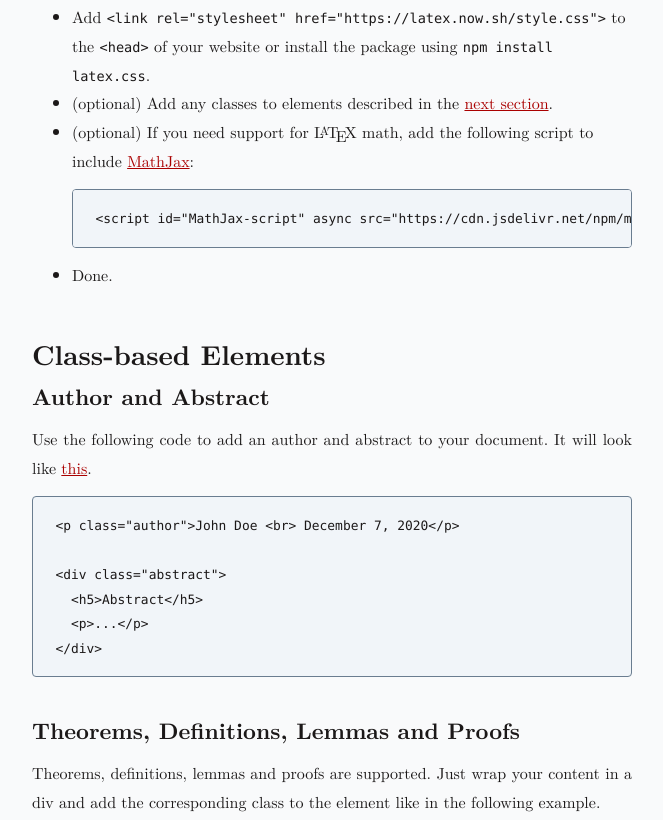
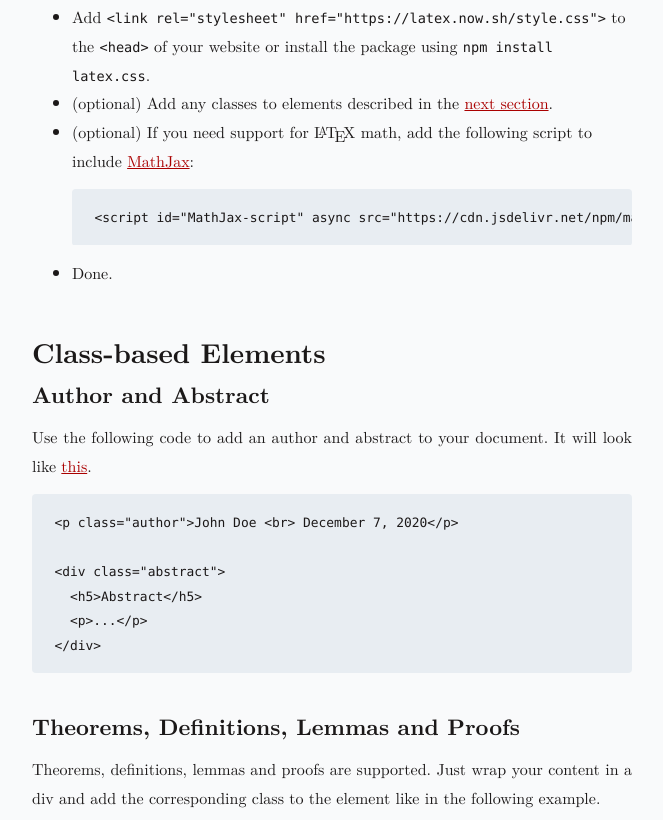
Before and after one commit to vincentdoerig/latex-css, a website: page index.html in a window 1280 px wide. Shown: the part 939-1759 px from the top of the page, without its empty margins (308-971 px from the left). Drawn offline with nearby package versions, Linux system fonts and the light colour scheme.

Commit message:
Improve `<pre>` styles and tweak LaTeX symbol - remove border and change bg color on `<pre>` - tweak properties on the LaTeX symbol

```diff
--- a/style.css
+++ b/style.css
@@ -150,9 +150,8 @@ pre {
   padding: 1rem 1.4rem;
   max-width: 100%;
   overflow: auto;
-  border: 1px solid hsl(210, 15%, 49%);
   border-radius: 4px;
-  background: hsl(210, 40%, 96%);
+  background: hsl(210, 28%, 93%);
 }
 pre code {
   font-size: 95%;
@@ -300,8 +299,8 @@ dl dd {
 .latex span:nth-child(1) {
   text-transform: uppercase;
   font-size: 0.75em;
-  vertical-align: 0.25em;
-  margin-left: -0.36em;
+  vertical-align: 0.28em;
+  margin-left: -0.48em;
   margin-right: -0.15em;
   line-height: 1ex;
 }
```
Also changed, not shown: style.min.css.
